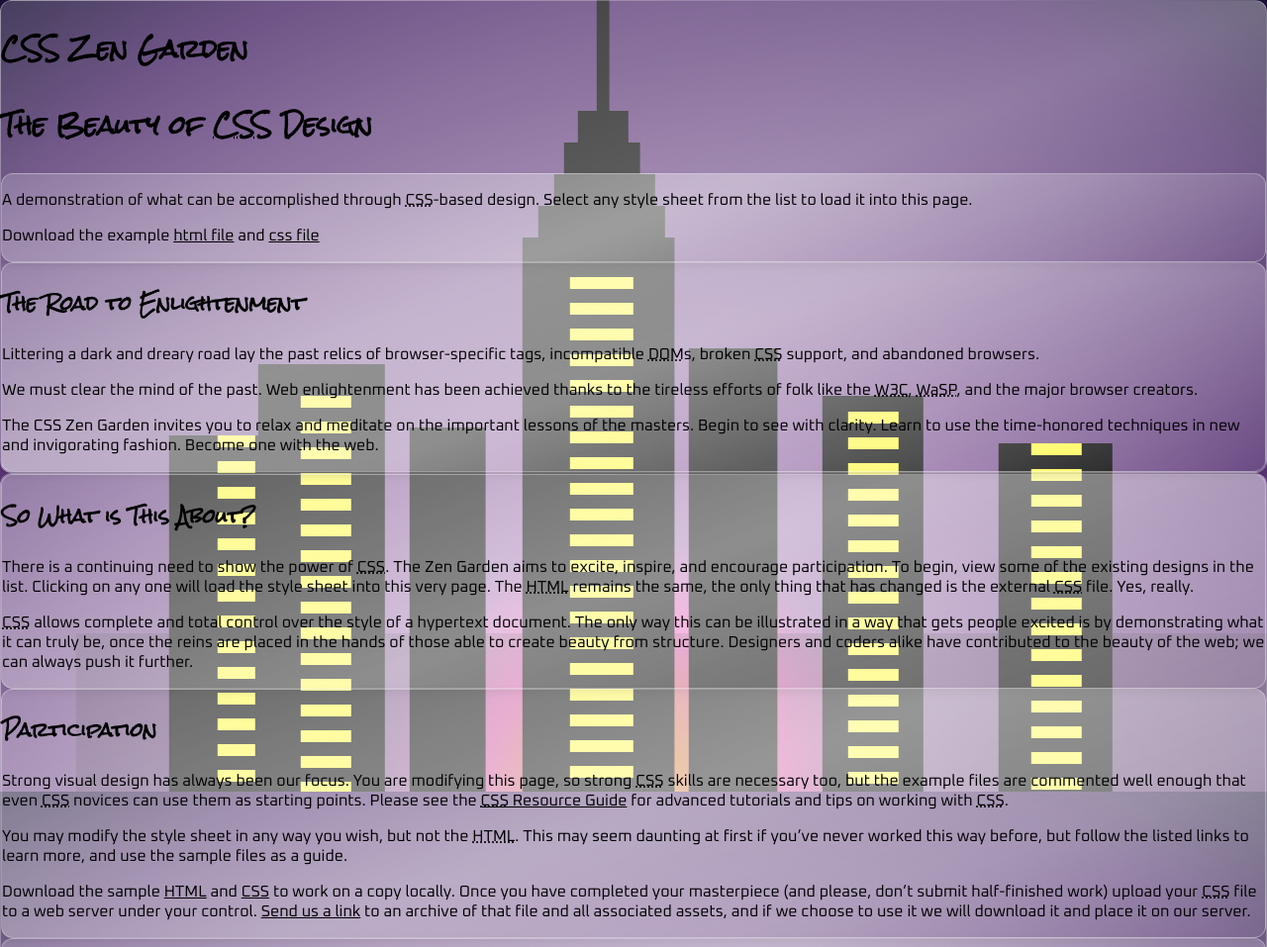
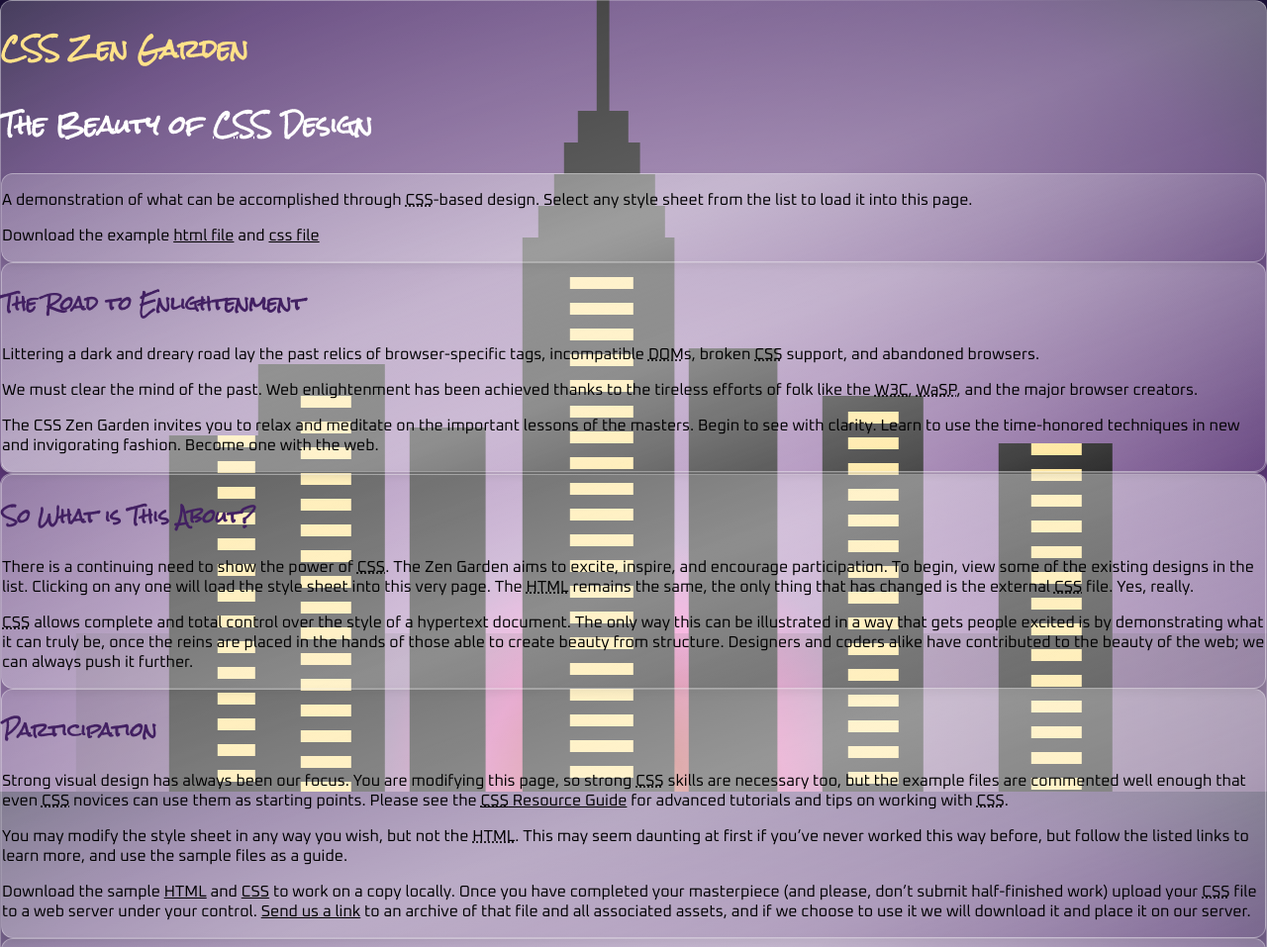
Before and after one commit to syuyrw/stylestage-sass-main, a website: page zen-garden/index.html in a window 1280 px wide. Shown: the top 957 px of the page at 99% size. Drawn offline with Linux system fonts and the light colour scheme.

Commit message:
added colors

```diff
--- a/zen-garden/style.css
+++ b/zen-garden/style.css
@@ -19,13 +19,16 @@
   /*Colors*/
   --color-white: #FFFFFF;
   --color-black: #000000;
-  --color-slate: #a47ab3;
-  --color-yellow: #FFF949;
-  --color-pink: #ff6ec;
+  --color-yellow: #ffe289;
+  --color-pink: #ff6ec7;
+  --color-Purple: #422062;
+
+
+
 --gradient: radial-gradient(
   circle at bottom center,
   #ffe289 0%,
-  #ff9b4a 5%,
+  #d94a4a 5%,
   #ff6ec7 15%,
   #a47ab3 25%,
   #422062 85%,
@@ -46,6 +49,34 @@
 
 h1, h2, h3, h4, h5, h6 {
   font-family: var(--font-headings);
+}
+/* Headings */
+h1 {
+  color: var(--color-yellow);
+}
+
+h2 {
+  color: var(--color-white)
+}
+
+h3,h4 {
+   color: var(--color-Purple)
+}
+
+p strong,
+p b {
+  color: var(--color-yellow);
+}
+
+p a:hover,
+li a:hover {
+  color:var(--color-pink);
+}
+
+/* Links */
+p a,
+li a {
+  color: var(--color-yellow);
 }
 
 
```
